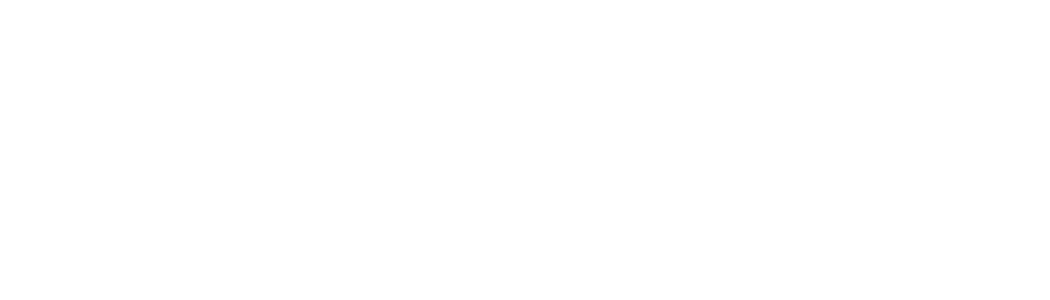
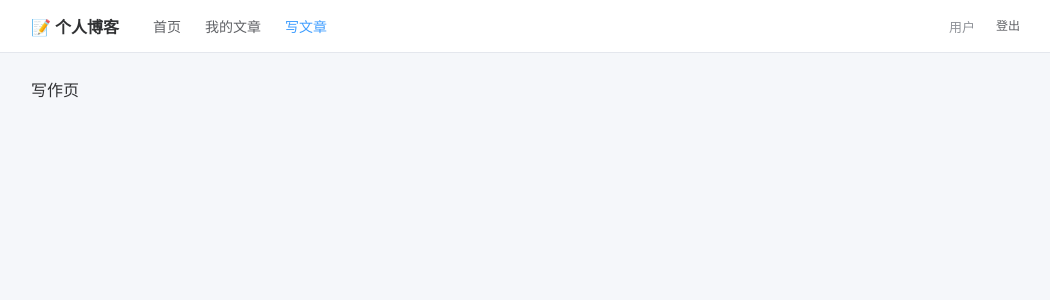
Before and after one commit to Azure404-undefined/Personal-Blog, a Vue app in the folder personal-blog/: page /write in a window 1280 px wide. Before the commit this address had no page. Shown: the top 300 px of the page, without its empty margins (109-1159 px from the left). Built offline with nearby package versions, Linux system fonts and the light colour scheme; sample sign-in values are in the browser's storage.

Commit message:
feat: add layout, router guards, auth store, and CLAUDE.md

```diff
--- a/personal-blog/components.d.ts
+++ b/personal-blog/components.d.ts
@@ -11,6 +11,7 @@
 /* prettier-ignore */
 declare module 'vue' {
   export interface GlobalComponents {
+    ElButton: typeof import('element-plus/es')['ElButton']
     ElText: typeof import('element-plus/es')['ElText']
     RouterLink: typeof import('vue-router')['RouterLink']
     RouterView: typeof import('vue-router')['RouterView']
--- a/personal-blog/package.json
+++ b/personal-blog/package.json
@@ -15,6 +15,7 @@
     "format": "prettier --write --experimental-cli src/"
   },
   "dependencies": {
+    "@vueuse/core": "^14.3.0",
     "axios": "^1.18.1",
     "dompurify": "^3.4.12",
     "element-plus": "^2.14.3",
@@ -38,6 +39,7 @@
     "npm-run-all2": "^9.0.2",
     "oxlint": "~1.69.0",
     "prettier": "3.8.4",
+    "sass": "^1.101.3",
     "typescript": "~6.0.0",
     "unplugin-auto-import": "^21.0.0",
     "unplugin-vue-components": "^32.1.0",
--- a/personal-blog/src/App.vue
+++ b/personal-blog/src/App.vue
@@ -1,7 +1,18 @@
-<script setup lang="ts"></script>
+<script setup lang="ts">
+import AppLayout from '@/layout/AppLayout.vue';
+</script>
 
 <template>
+  <AppLayout>
     <router-view />
+  </AppLayout>
 </template>
 
-<style scoped></style>
+<style>
+body {
+  margin: 0;
+  font-family: -apple-system, BlinkMacSystemFont, 'Segoe UI', Roboto, sans-serif;
+  background: #f5f7fa;
+  color: #303133;
+}
+</style>
--- /dev/null
+++ b/personal-blog/src/layout/AppLayout.vue
@@ -0,0 +1,249 @@
+<script setup lang="ts">
+import { useAuthStore } from '@/stores/modules/auth';
+import { useAppStore } from '@/stores/modules/app';
+import { useRouter, useRoute } from 'vue-router';
+
+const authStore = useAuthStore();
+const appStore = useAppStore();
+const router = useRouter();
+const route = useRoute();
+
+const handleLogout = () => {
+  authStore.clearLocalToken();
+  appStore.closeMenu();
+  router.push('/');
+};
+</script>
+
+<template>
+  <div class="app-layout">
+    <header class="app-header">
+      <div class="header-inner">
+        <router-link to="/" class="logo" @click="appStore.closeMenu()">
+          📝 个人博客
+        </router-link>
+
+        <!-- 导航链接 -->
+        <nav class="nav-links" :class="{ 'nav-links--open': appStore.isMenuOpen }">
+          <router-link
+            to="/"
+            :class="{ active: route.path === '/' }"
+            @click="appStore.closeMenu()"
+          >首页</router-link>
+          <router-link
+            to="/my-articles"
+            :class="{ active: route.path === '/my-articles' }"
+            @click="appStore.closeMenu()"
+          >我的文章</router-link>
+          <router-link
+            to="/write"
+            :class="{ active: route.path === '/write' }"
+            @click="appStore.closeMenu()"
+          >写文章</router-link>
+        </nav>
+
+        <div class="user-area">
+          <template v-if="authStore.isLogin">
+            <span class="uid">用户</span>
+            <el-button text size="small" @click="handleLogout">登出</el-button>
+          </template>
+          <el-button v-else size="small" type="primary" @click="router.push('/login')">
+            登录
+          </el-button>
+
+          <!-- 汉堡按钮(移动端显示) -->
+          <button
+            class="hamburger"
+            :class="{ 'hamburger--open': appStore.isMenuOpen }"
+            :aria-label="appStore.isMenuOpen ? '关闭菜单' : '打开菜单'"
+            @click="appStore.toggleMenu()"
+          >
+            <span class="hamburger-line" />
+            <span class="hamburger-line" />
+            <span class="hamburger-line" />
+          </button>
+        </div>
+      </div>
+    </header>
+
+    <!-- 内容槽 —— App.vue 传入 <router-view /> -->
+    <main class="app-main">
+      <slot />
+    </main>
+  </div>
+</template>
+
+<style lang="scss" scoped>
+// ── tokens ──
+$max-width: 1000px;
+$header-height: 52px;
+$breakpoint: 768px;
+
+$color-text: #303133;
+$color-text-secondary: #606266;
+$color-text-muted: #909399;
+$color-primary: #409eff;
+$color-primary-bg: #ecf5ff;
+$color-border: var(--el-border-color-light, #e5e5e5);
+$color-bg: #fff;
+$color-hover-bg: #f0f2f5;
+
+// ── layout ──
+.app-layout {
+  min-height: 100vh;
+  display: flex;
+  flex-direction: column;
+}
+
+.app-header {
+  border-bottom: 1px solid $color-border;
+  background: $color-bg;
+  padding: 0 16px;
+  position: sticky;
+  top: 0;
+  z-index: 100;
+
+  .header-inner {
+    max-width: $max-width;
+    margin: 0 auto;
+    display: flex;
+    align-items: center;
+    height: $header-height;
+    gap: 24px;
+  }
+}
+
+// ── logo ──
+.logo {
+  font-size: 16px;
+  font-weight: 600;
+  color: $color-text;
+  text-decoration: none;
+  flex-shrink: 0;
+}
+
+// ── 导航链接 ──
+.nav-links {
+  display: flex;
+  gap: 4px;
+
+  a {
+    color: $color-text-secondary;
+    text-decoration: none;
+    font-size: 14px;
+    padding: 4px 10px;
+    border-radius: 4px;
+    transition: color 0.2s, background 0.2s;
+
+    &:hover {
+      color: $color-primary;
+      background: $color-primary-bg;
+    }
+
+    &.active {
+      color: $color-primary;
+    }
+  }
+}
+
+// ── 用户区 ──
+.user-area {
+  margin-left: auto;
+  display: flex;
+  align-items: center;
+  gap: 10px;
+}
+
+.uid {
+  font-size: 13px;
+  color: $color-text-muted;
+}
+
+// ── 汉堡按钮 ──
+.hamburger {
+  $size: 36px;
+
+  display: none;
+  flex-direction: column;
+  justify-content: center;
+  align-items: center;
+  gap: 4px;
+  width: $size;
+  height: $size;
+  border: none;
+  background: transparent;
+  cursor: pointer;
+  padding: 6px;
+  border-radius: 4px;
+
+  &:hover {
+    background: $color-hover-bg;
+  }
+
+  &-line {
+    display: block;
+    width: 20px;
+    height: 2px;
+    background: $color-text;
+    border-radius: 1px;
+    transition: transform 0.3s, opacity 0.3s;
+  }
+
+  // 三横 → X 动画
+  &--open &-line {
+    &:nth-child(1) {
+      transform: translateY(6px) rotate(45deg);
+    }
+    &:nth-child(2) {
+      opacity: 0;
+      transform: scaleX(0);
+    }
+    &:nth-child(3) {
+      transform: translateY(-6px) rotate(-45deg);
+    }
+  }
+}
+
+// ── 内容区 ──
+.app-main {
+  flex: 1;
+  max-width: $max-width;
+  width: 100%;
+  margin: 0 auto;
+  padding: 24px 16px;
+}
+
+// ── 移动端 ──
+@media (max-width: $breakpoint) {
+  .hamburger {
+    display: flex;
+  }
+
+  .nav-links {
+    position: fixed;
+    top: $header-height;
+    left: 0;
+    right: 0;
+    flex-direction: column;
+    background: $color-bg;
+    padding: 8px 16px;
+    border-bottom: 1px solid $color-border;
+    transform: translateY(-100%);
+    opacity: 0;
+    pointer-events: none;
+    transition: transform 0.25s, opacity 0.25s;
+    z-index: 99;
+
+    &--open {
+      transform: translateY(0);
+      opacity: 1;
+      pointer-events: auto;
+    }
+
+    a {
+      padding: 10px 8px;
+      font-size: 15px;
+    }
+  }
+}
+</style>
--- a/personal-blog/src/router/index.ts
+++ b/personal-blog/src/router/index.ts
@@ -1,5 +1,5 @@
 import { createRouter, createWebHistory } from 'vue-router'
-import HomeView from '@/views/home/index.vue'
+import { useAuthStore } from '@/stores/modules/auth'
 
 const router = createRouter({
   history: createWebHistory(import.meta.env.BASE_URL),
@@ -7,9 +7,60 @@
     {
       path: '/',
       name: 'Home',
-      component: HomeView,
-    }
+      component: () => import('@/views/home/index.vue'),
+      meta: {
+        requiresAuth: false,
+      },
+    },
+    {
+      path: '/login',
+      name: 'Login',
+      component: () => import('@/views/login/index.vue'),
+      meta: {
+        requiresAuth: false,
+      },
+    },
+    {
+      path: '/write',
+      name: 'Write',
+      component: () => import('@/views/write/index.vue'),
+      meta: {
+        requiresAuth: true,
+      },
+    },
+    {
+      path: '/my-articles',
+      name: 'MyArticles',
+      component: () => import('@/views/my-articles/index.vue'),
+      meta: {
+        requiresAuth: true,
+      },
+    },
+    // {
+    //   path: '/*',
+    //   redirect: '/',
+    // }
   ],
 })
 
+router.beforeEach((to, from) => {
+  const authStore = useAuthStore()
+  if (to.meta.requiresAuth) {
+    if (!authStore.isLogin) {
+      return {
+        name: 'Login',
+        query: {
+          redirect: to.fullPath,
+        },
+      }
+    }
+  } else {
+    if (to.name === 'Login' && authStore.isLogin) {
+      return {
+        name: 'Home',
+      }
+    }
+  }
+})
+
 export default router
--- /dev/null
+++ b/personal-blog/src/stores/modules/app/index.ts
@@ -0,0 +1,26 @@
+import { defineStore } from 'pinia'
+import { useMediaQuery } from '@vueuse/core'
+import { ref } from 'vue'
+
+export const useAppStore = defineStore('app', () => {
+    // 监听屏幕宽度（768px 是移动端/PC 的常见分界线）
+const isMobile = useMediaQuery('(max-width: 768px)')
+// 控制移动端菜单的折叠状态
+const isMenuOpen = ref(false)
+
+// 切换菜单展开/收起
+const toggleMenu = () => {
+  isMenuOpen.value = !isMenuOpen.value
+}
+
+const closeMenu = () => {
+  isMenuOpen.value = false
+}
+
+return {
+  isMobile,
+  isMenuOpen,
+  toggleMenu,
+  closeMenu,
+}
+})
--- a/personal-blog/src/stores/modules/auth/index.ts
+++ b/personal-blog/src/stores/modules/auth/index.ts
@@ -5,7 +5,7 @@
 
 export const useAuthStore = defineStore("auth", () => {
     const token = ref(localStorage.getItem("token") || undefined);
-    const isLogin = computed(() => Boolean(token));
+    const isLogin = computed(() => Boolean(token.value));
 
     const setLocalToken = (newToken: string) => {
         localStorage.setItem("token", newToken);
--- /dev/null
+++ b/personal-blog/src/views/login/index.vue
@@ -0,0 +1,15 @@
+<script setup lang="ts">
+    defineOptions({
+        name: 'LoginView'
+    })
+</script>
+
+<template>
+    <div>
+
+    </div>
+</template>
+
+<style scoped>
+
+</style>
--- /dev/null
+++ b/personal-blog/src/views/my-articles/index.vue
@@ -0,0 +1,15 @@
+<script setup lang="ts">
+    defineOptions({
+        name: 'MyArticlesView'
+    })
+</script>
+
+<template>
+    <div>
+        我的文章
+    </div>
+</template>
+
+<style scoped>
+
+</style>
--- /dev/null
+++ b/personal-blog/src/views/write/index.vue
@@ -0,0 +1,15 @@
+<script setup lang="ts">
+    defineOptions({
+        name: 'WriteView'
+    })
+</script>
+
+<template>
+    <div>
+        写作页
+    </div>
+</template>
+
+<style scoped>
+
+</style>
```
Also changed, not shown: 2 other files (tests, documents, lock files or other folders).
